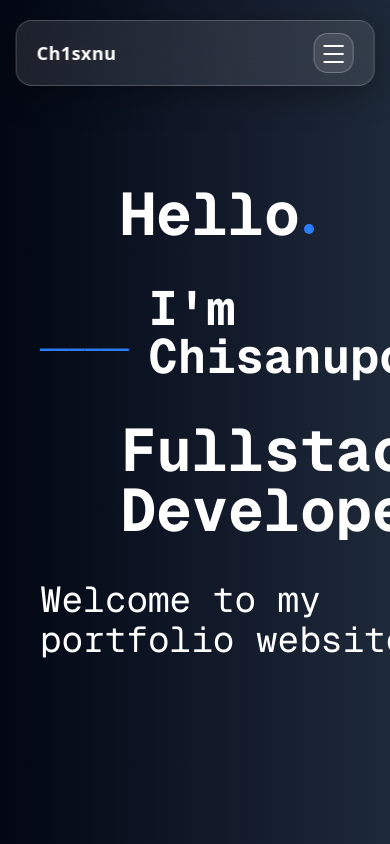
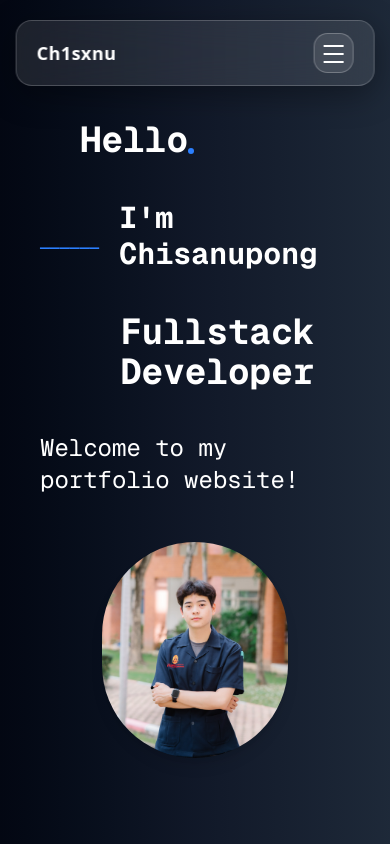
Before and after one commit to LeftRightConfuse/PortFolio_Project, a Next.js app: page / in a window 390 px wide. Shown: the top 844 px of the page. Built offline with nearby package versions, Linux system fonts and the light colour scheme.

Commit message:
test responsive

```diff
--- a/src/app/page.jsx
+++ b/src/app/page.jsx
@@ -15,27 +15,27 @@
   return (
     <main className="content">
       <Nav />
-      <section id="home" className="flex h-screen w-full bg-gradient-to-r from-gray-950 via-gray-900 to-gray-800 py-10 px-10">
-        <div className="flex-1 flex flex-col justify-center">
+      <section id="home" className="flex flex-col xl:flex-row h-screen w-full bg-gradient-to-r from-gray-950 via-gray-900 to-gray-800 py-10 px-10">
+        <div className="flex-1 flex flex-col justify-center item-center">
           <div className="relative flex items-center">
-            <p className="text-white font-mono text-6xl font-bold relative z-10 pl-20">
+            <p className="text-white mt-20 font-mono text-4xl xl:text-6xl font-bold relative z-10 pl-10 xl:pl-20">
               Hello
             </p>
-            <div className="absolute left-66 top-10 w-2.5 h-2.5 bg-blue-500 rounded-full z-0"></div>
+            <div className="absolute left-37 top-27 xl:left-66 xl:top-30 w-1.5 h-1.5 xl:w-2.5 xl:h-2.5 bg-blue-500 rounded-full z-0"></div>
           </div>
 
           <div className="flex items-center mt-10">
-            <p className="text-blue-500 text-4xl font-bold mr-5">______</p>
-            <p className="text-white font-mono text-5xl font-bold">
+            <p className="text-blue-500 text-2xl xl:text-4xl font-bold mr-5">______</p>
+            <p className="text-white font-mono text-3xl xl:text-5xl font-bold">
               I'm Chisanupong
             </p>
           </div>
 
-          <p className="text-white font-mono text-6xl font-bold mt-10 pl-20">
+          <p className="text-white font-mono text-4xl xl:text-6xl font-bold mt-10 pl-20">
             Fullstack Developer
           </p>
 
-          <p className="text-white font-mono text-4xl mt-10">
+          <p className="text-white font-mono text-2xl xl:text-4xl mt-10">
             Welcome to my portfolio website!
           </p>
         </div>
```
